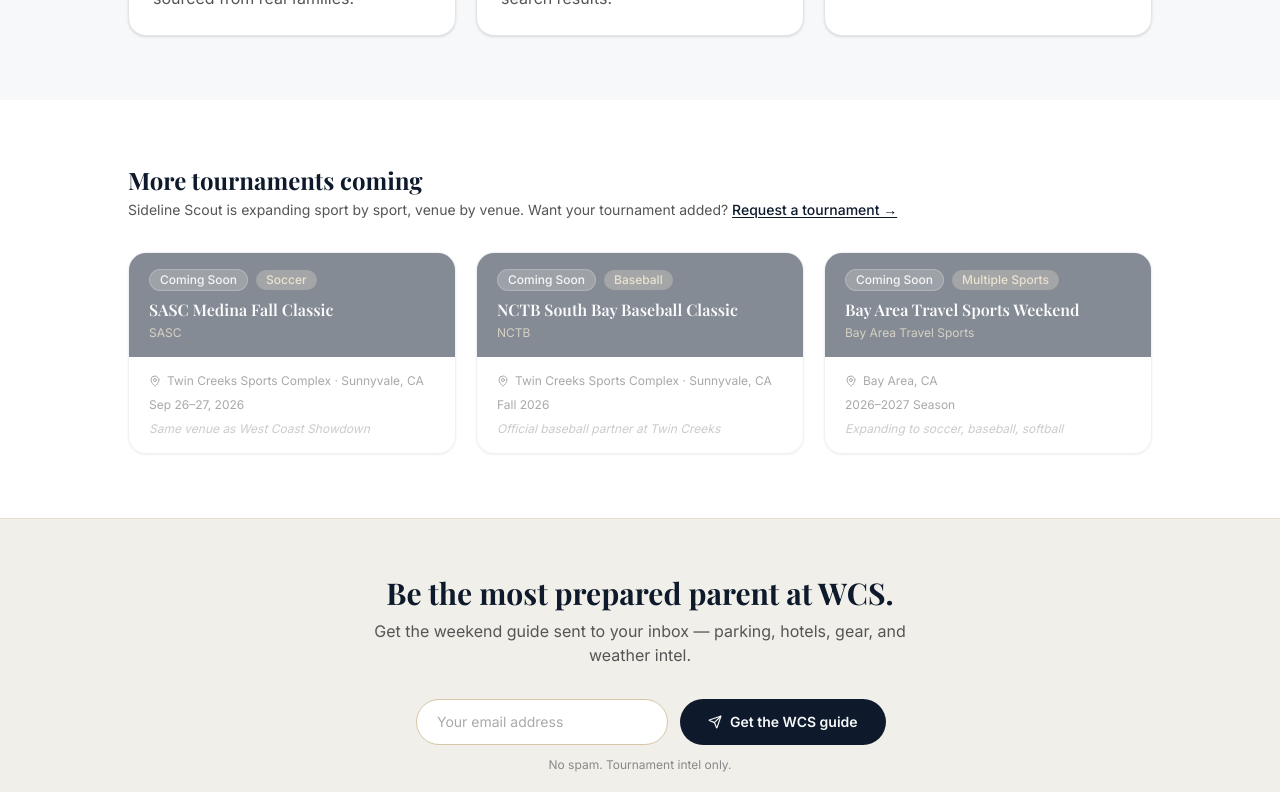
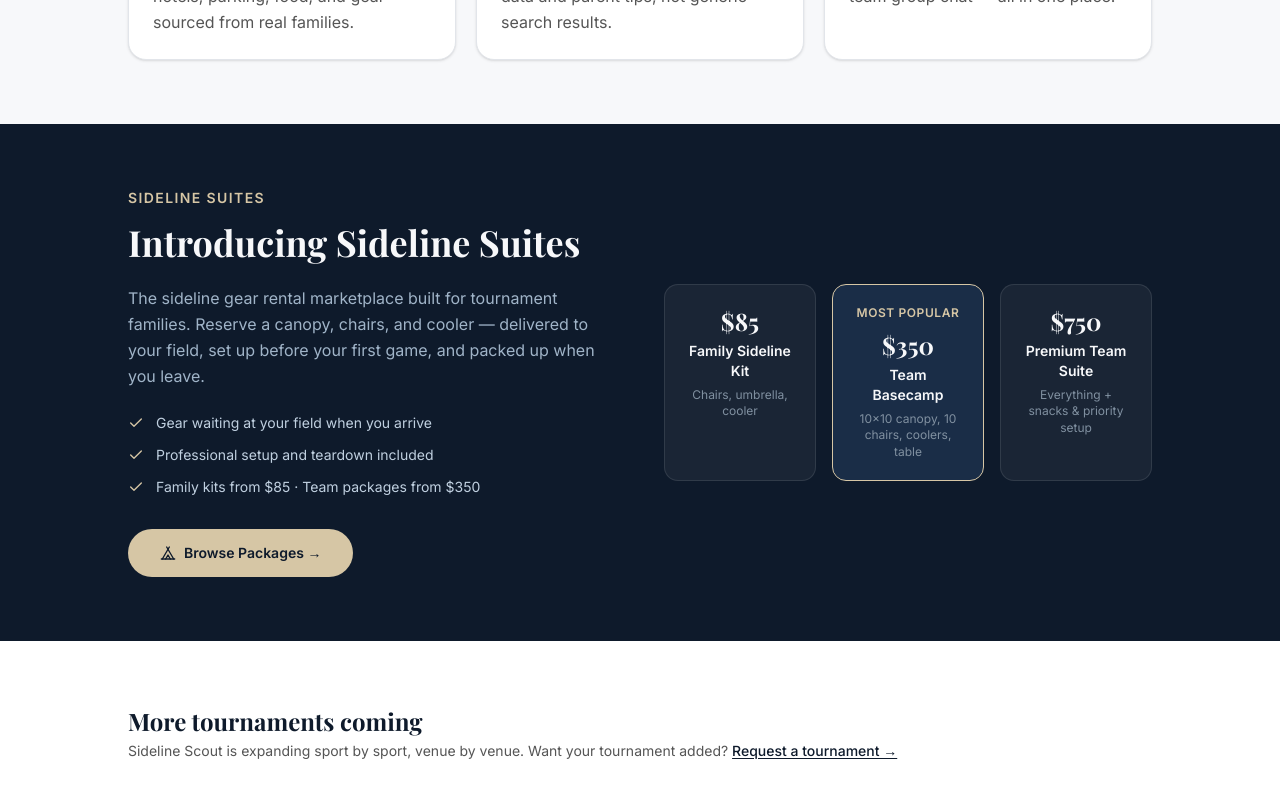
Before and after one commit to hellosidelinesuites-ctrl/sideline-scout, a Next.js app: page / in a window 1280 px wide. Shown: the part 2280-3072 px from the top of the page. Built offline with nearby package versions, Linux system fonts and the light colour scheme; a web font is replaced by a local one.

Commit message:
Sideline Suites brand clarity - gear page headline, homepage section, nav, provider page

```diff
--- a/app/page.tsx
+++ b/app/page.tsx
@@ -1,7 +1,7 @@
 import Link from 'next/link'
 import { Badge } from '@/components/ui/badge'
 import { Card, CardContent, CardHeader, CardTitle } from '@/components/ui/card'
-import { MapPin, MessageSquare, ShoppingBag, Hotel, Heart } from 'lucide-react'
+import { MapPin, MessageSquare, ShoppingBag, Hotel, Heart, Tent, Users, Check } from 'lucide-react'
 import EmailCaptureSection from '@/components/email-capture-section'
 
 const FEATURED_TOURNAMENT = {
@@ -184,8 +184,8 @@
                     <ShoppingBag className="w-4 h-4 text-navy" />
                   </div>
                   <div>
-                    <p className="font-semibold text-navy text-sm">Gear Rentals</p>
-                    <p className="text-xs text-[#555]">Reserve a tent from $85</p>
+                    <p className="font-semibold text-navy text-sm">Sideline Suites</p>
+                    <p className="text-xs text-[#555]">Tent setups from $85</p>
                   </div>
                 </Link>
               </div>
@@ -197,7 +197,8 @@
       {/* ── Gear standalone CTA ── */}
       <section className="bg-sand/20 border-y border-sand/40 px-6 py-12 text-center">
         <div className="max-w-5xl mx-auto">
-          <h2 className="font-heading text-2xl font-bold text-navy mb-3">Just need a tent?</h2>
+          <h2 className="font-heading text-2xl font-bold text-navy mb-1">Just need a tent?</h2>
+          <p className="text-[#D6C6A5] text-sm font-medium mb-3">by Sideline Suites</p>
           <p className="text-[#444] text-base leading-snug mb-6 max-w-lg mx-auto">
             No hotel. No full package. Just show up and find your gear waiting at the field.<br />
             <span className="font-semibold text-navy">Family Sideline Kit — $85/weekend.</span> Tent, chairs, cooler. Delivered and set up.
@@ -255,6 +256,69 @@
                 <p className="text-[#555] text-base leading-relaxed">{item.body}</p>
               </div>
             ))}
+          </div>
+        </div>
+      </section>
+
+      {/* ── Sideline Suites intro ── */}
+      <section className="bg-[#0E1A2B] text-cream px-6 py-16">
+        <div className="max-w-5xl mx-auto">
+          <div className="flex flex-col lg:flex-row gap-12 items-center">
+            <div className="flex-1">
+              <p className="text-[#D6C6A5] font-semibold text-sm uppercase tracking-widest mb-3">
+                Sideline Suites
+              </p>
+              <h2 className="font-heading text-3xl md:text-4xl font-bold mb-5 leading-tight">
+                Introducing Sideline Suites
+              </h2>
+              <p className="text-[#a0b4c8] text-base leading-relaxed mb-6">
+                The sideline gear rental marketplace built for tournament families. Reserve a canopy,
+                chairs, and cooler — delivered to your field, set up before your first game, and
+                packed up when you leave.
+              </p>
+              <ul className="space-y-3 mb-8">
+                {[
+                  'Gear waiting at your field when you arrive',
+                  'Professional setup and teardown included',
+                  'Family kits from $85 · Team packages from $350',
+                ].map((item) => (
+                  <li key={item} className="flex items-center gap-3 text-sm text-[#c0d0e0]">
+                    <Check className="w-4 h-4 text-[#D6C6A5] shrink-0" />
+                    {item}
+                  </li>
+                ))}
+              </ul>
+              <Link
+                href="/t/west-coast-showdown-2026/gear"
+                className="inline-flex items-center gap-2 font-semibold rounded-full px-8 py-3.5 bg-[#D6C6A5] text-[#0E1A2B] hover:bg-[#c4b48f] transition-colors text-sm"
+              >
+                <Tent className="w-4 h-4" />
+                Browse Packages →
+              </Link>
+            </div>
+            <div className="flex-1 grid grid-cols-1 sm:grid-cols-3 lg:grid-cols-1 xl:grid-cols-3 gap-4 w-full lg:max-w-sm xl:max-w-none">
+              {[
+                { label: 'Family Sideline Kit', price: '$85', desc: 'Chairs, umbrella, cooler' },
+                { label: 'Team Basecamp', price: '$350', desc: '10×10 canopy, 10 chairs, coolers, table', featured: true },
+                { label: 'Premium Team Suite', price: '$750', desc: 'Everything + snacks & priority setup' },
+              ].map((pkg) => (
+                <div
+                  key={pkg.label}
+                  className={`rounded-xl p-5 border text-center ${
+                    pkg.featured
+                      ? 'border-[#D6C6A5] bg-[#1a2d47]'
+                      : 'border-white/10 bg-white/5'
+                  }`}
+                >
+                  {pkg.featured && (
+                    <p className="text-[#D6C6A5] text-xs font-semibold uppercase tracking-wider mb-2">Most Popular</p>
+                  )}
+                  <p className="font-heading text-2xl font-bold text-cream">{pkg.price}</p>
+                  <p className="font-semibold text-cream text-sm mt-1">{pkg.label}</p>
+                  <p className="text-[#8090a0] text-xs mt-1.5 leading-snug">{pkg.desc}</p>
+                </div>
+              ))}
+            </div>
           </div>
         </div>
       </section>
--- a/app/t/[slug]/gear/page.tsx
+++ b/app/t/[slug]/gear/page.tsx
@@ -93,9 +93,9 @@
   return (
     <div className="max-w-5xl mx-auto px-4 py-8">
       <div className="mb-6">
-        <h1 className="font-heading text-3xl font-bold text-navy">Gear Rentals</h1>
+        <h1 className="font-heading text-3xl font-bold text-navy">Sideline Suites</h1>
         <p className="text-[#555] mt-1">
-          Managed packages and local host listings for {tournament.name}.
+          Tournament sideline setups, delivered to your field. Canopies, chairs, coolers — ready before you arrive.
         </p>
       </div>
 
```
